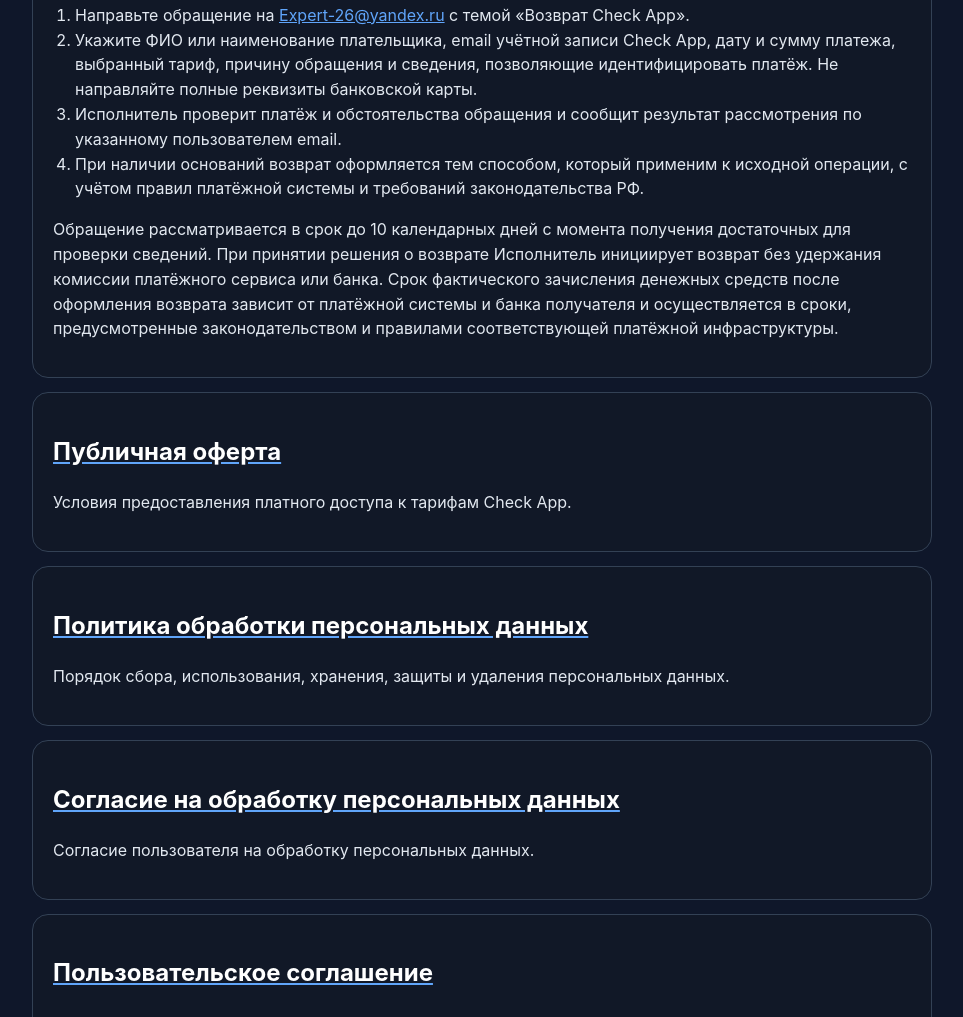
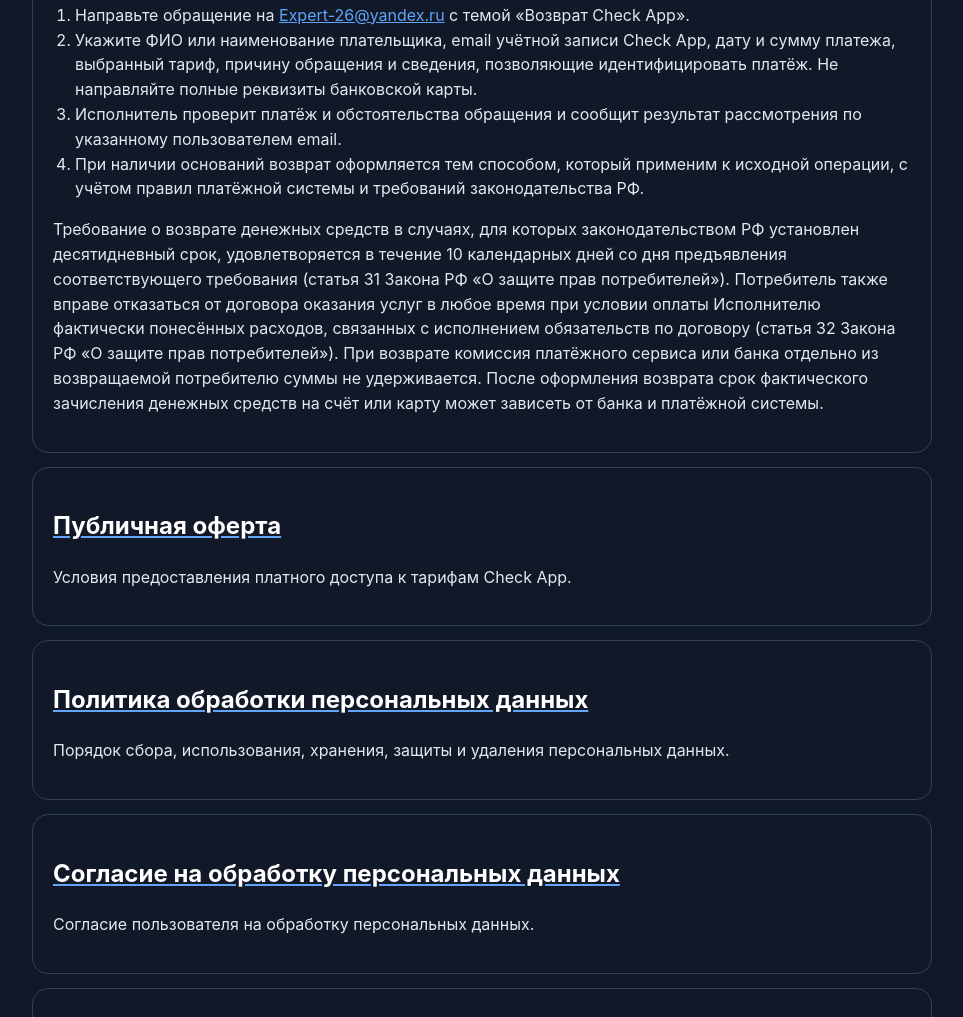
Before and after one commit to Dmitrii-exp/Check-app, a website: page docs/legal/index.html in a window 1280 px wide. Shown: the part 1698-2715 px from the top of the page, without its empty margins (158-1121 px from the left). Drawn offline with Linux system fonts and the light colour scheme.

Commit message:
Clarify statutory consumer refund timing

```diff
--- a/docs/legal/index.html
+++ b/docs/legal/index.html
@@ -32,7 +32,7 @@
 <p>Пользователь вправе отказаться от платной услуги до начала её оказания, а после начала оказания — в порядке и случаях, предусмотренных законодательством РФ и условиями публичной оферты.</p>
 <h3>Как обратиться за возвратом</h3>
 <ol><li>Направьте обращение на <a href="mailto:Expert-26@yandex.ru">Expert-26@yandex.ru</a> с темой «Возврат Check App».</li><li>Укажите ФИО или наименование плательщика, email учётной записи Check App, дату и сумму платежа, выбранный тариф, причину обращения и сведения, позволяющие идентифицировать платёж. Не направляйте полные реквизиты банковской карты.</li><li>Исполнитель проверит платёж и обстоятельства обращения и сообщит результат рассмотрения по указанному пользователем email.</li><li>При наличии оснований возврат оформляется тем способом, который применим к исходной операции, с учётом правил платёжной системы и требований законодательства РФ.</li></ol>
-<p>Обращение рассматривается в срок до 10 календарных дней с момента получения достаточных для проверки сведений. При принятии решения о возврате Исполнитель инициирует возврат без удержания комиссии платёжного сервиса или банка. Срок фактического зачисления денежных средств после оформления возврата зависит от платёжной системы и банка получателя и осуществляется в сроки, предусмотренные законодательством и правилами соответствующей платёжной инфраструктуры.</p></div>
+<p>Требование о возврате денежных средств в случаях, для которых законодательством РФ установлен десятидневный срок, удовлетворяется в течение 10 календарных дней со дня предъявления соответствующего требования (статья 31 Закона РФ «О защите прав потребителей»). Потребитель также вправе отказаться от договора оказания услуг в любое время при условии оплаты Исполнителю фактически понесённых расходов, связанных с исполнением обязательств по договору (статья 32 Закона РФ «О защите прав потребителей»). При возврате комиссия платёжного сервиса или банка отдельно из возвращаемой потребителю суммы не удерживается. После оформления возврата срок фактического зачисления денежных средств на счёт или карту может зависеть от банка и платёжной системы.</p></div>
 
 <div class="card"><a href="public-offer.html"><h2>Публичная оферта</h2></a><p>Условия предоставления платного доступа к тарифам Check App.</p></div>
 <div class="card"><a href="privacy-policy.html"><h2>Политика обработки персональных данных</h2></a><p>Порядок сбора, использования, хранения, защиты и удаления персональных данных.</p></div>
```
